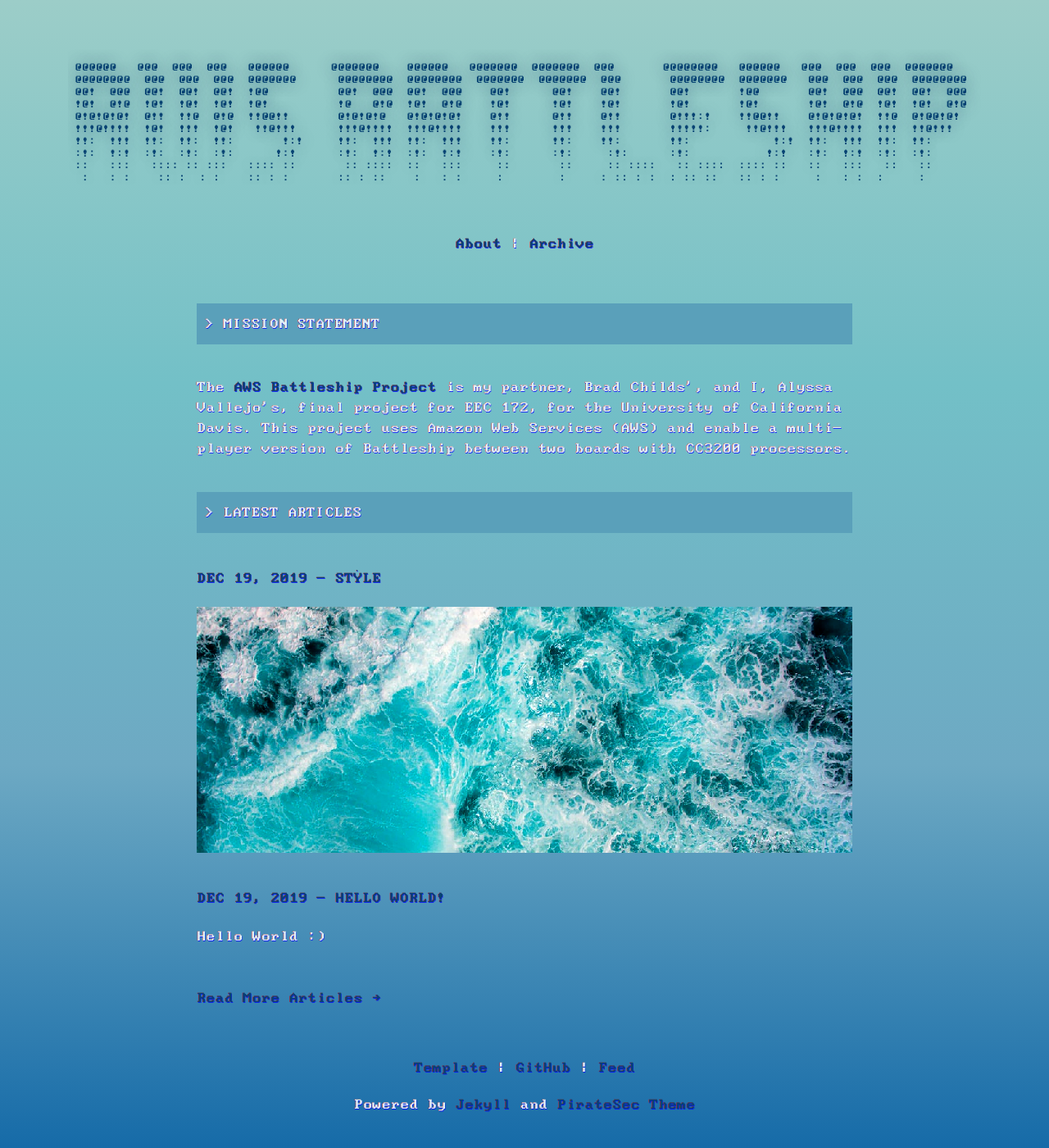
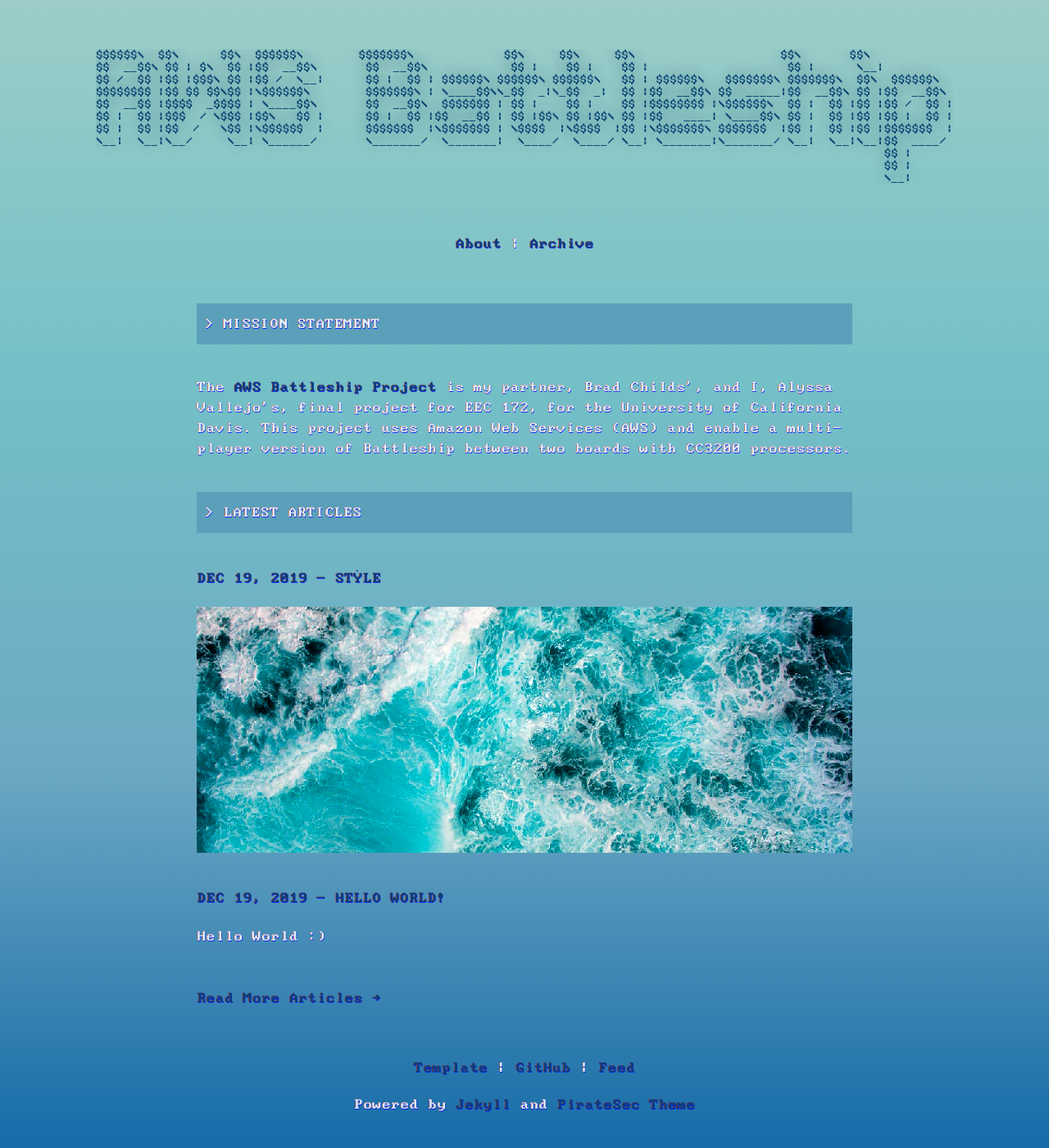
Before and after one commit to AV-CompSci-Mage/aws-battleship, a Jekyll site: the page built from index.html, in a window 1280 px wide. Shown: the whole page at 82% size. Built offline with Jekyll 4.4.1, drawn with Linux system fonts in a browser that asks for light colours.

Commit message:
almost done?

```diff
--- a/_includes/ascii-logo.html
+++ b/_includes/ascii-logo.html
@@ -1,11 +1,11 @@
-
- @@@@@@   @@@  @@@  @@@   @@@@@@      @@@@@@@    @@@@@@   @@@@@@@  @@@@@@@  @@@       @@@@@@@@   @@@@@@   @@@  @@@  @@@  @@@@@@@
- @@@@@@@@  @@@  @@@  @@@  @@@@@@@      @@@@@@@@  @@@@@@@@  @@@@@@@  @@@@@@@  @@@       @@@@@@@@  @@@@@@@   @@@  @@@  @@@  @@@@@@@@
- @@!  @@@  @@!  @@!  @@!  !@@          @@!  @@@  @@!  @@@    @@!      @@!    @@!       @@!       !@@       @@!  @@@  @@!  @@!  @@@
- !@!  @!@  !@!  !@!  !@!  !@!          !@   @!@  !@!  @!@    !@!      !@!    !@!       !@!       !@!       !@!  @!@  !@!  !@!  @!@
- @!@!@!@!  @!!  !!@  @!@  !!@@!!       @!@!@!@   @!@!@!@!    @!!      @!!    @!!       @!!!:!    !!@@!!    @!@!@!@!  !!@  @!@@!@!
- !!!@!!!!  !@!  !!!  !@!   !!@!!!      !!!@!!!!  !!!@!!!!    !!!      !!!    !!!       !!!!!:     !!@!!!   !!!@!!!!  !!!  !!@!!!
- !!:  !!!  !!:  !!:  !!:       !:!     !!:  !!!  !!:  !!!    !!:      !!:    !!:       !!:            !:!  !!:  !!!  !!:  !!:
- :!:  !:!  :!:  :!:  :!:      !:!      :!:  !:!  :!:  !:!    :!:      :!:     :!:      :!:           !:!   :!:  !:!  :!:  :!:
- ::   :::   :::: :: :::   :::: ::       :: ::::  ::   :::     ::       ::     :: ::::   :: ::::  :::: ::   ::   :::   ::   ::
-  :   : :    :: :  : :    :: : :       :: : ::    :   : :     :        :     : :: : :  : :: ::   :: : :     :   : :  :     :
+$$$$$$\  $$\      $$\  $$$$$$\        $$$$$$$\             $$\     $$\     $$\                     $$\       $$\
+$$  __$$\ $$ | $\  $$ |$$  __$$\       $$  __$$\            $$ |    $$ |    $$ |                    $$ |      \__|
+$$ /  $$ |$$ |$$$\ $$ |$$ /  \__|      $$ |  $$ | $$$$$$\ $$$$$$\ $$$$$$\   $$ | $$$$$$\   $$$$$$$\ $$$$$$$\  $$\  $$$$$$\
+$$$$$$$$ |$$ $$ $$\$$ |\$$$$$$\        $$$$$$$\ | \____$$\\_$$  _|\_$$  _|  $$ |$$  __$$\ $$  _____|$$  __$$\ $$ |$$  __$$\
+$$  __$$ |$$$$  _$$$$ | \____$$\       $$  __$$\  $$$$$$$ | $$ |    $$ |    $$ |$$$$$$$$ |\$$$$$$\  $$ |  $$ |$$ |$$ /  $$ |
+$$ |  $$ |$$$  / \$$$ |$$\   $$ |      $$ |  $$ |$$  __$$ | $$ |$$\ $$ |$$\ $$ |$$   ____| \____$$\ $$ |  $$ |$$ |$$ |  $$ |
+$$ |  $$ |$$  /   \$$ |\$$$$$$  |      $$$$$$$  |\$$$$$$$ | \$$$$  |\$$$$  |$$ |\$$$$$$$\ $$$$$$$  |$$ |  $$ |$$ |$$$$$$$  |
+\__|  \__|\__/     \__| \______/       \_______/  \_______|  \____/  \____/ \__| \_______|\_______/ \__|  \__|\__|$$  ____/
+                                                                                                                  $$ |
+                                                                                                                  $$ |
+                                                                                                                  \__|
```
